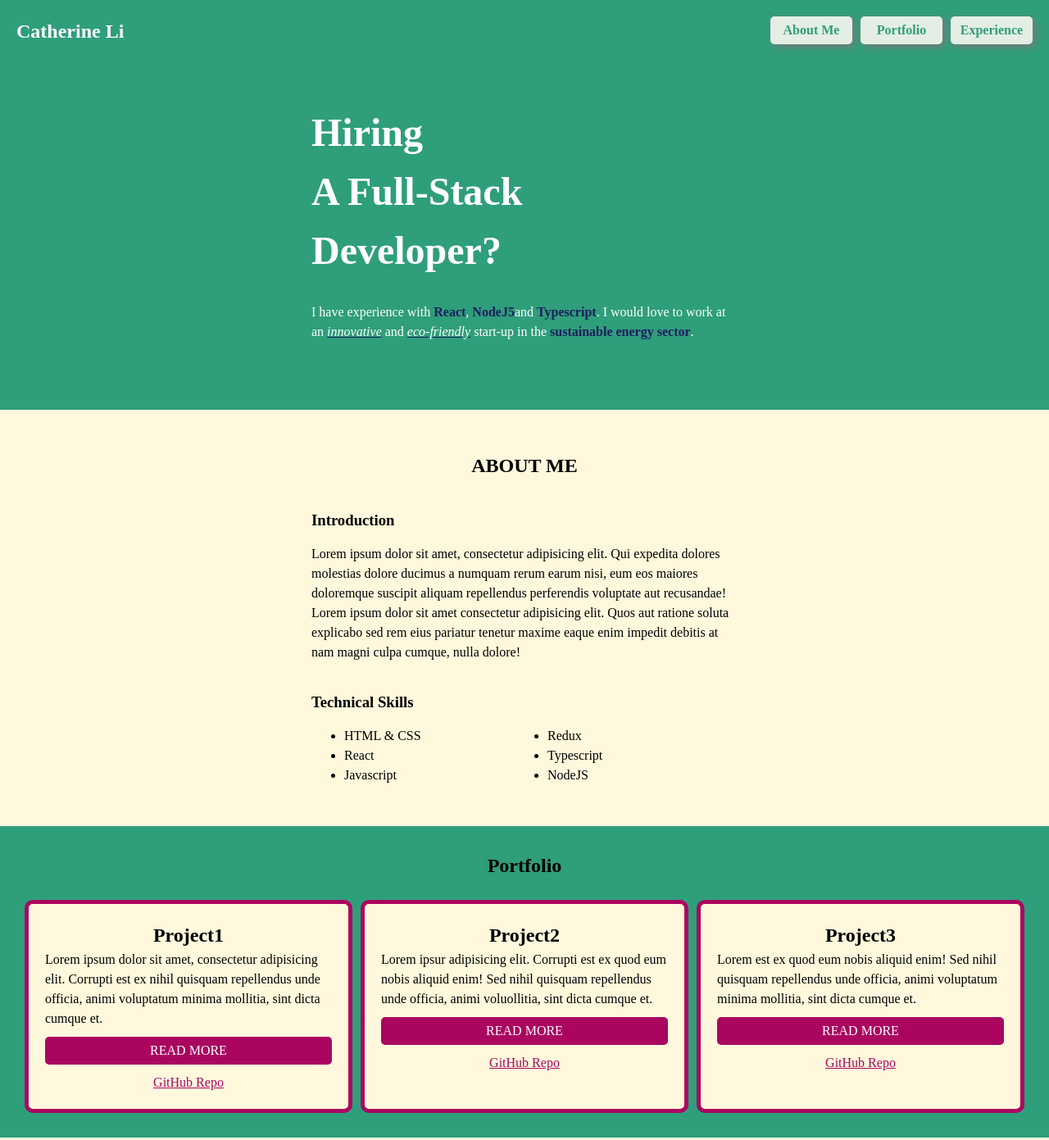
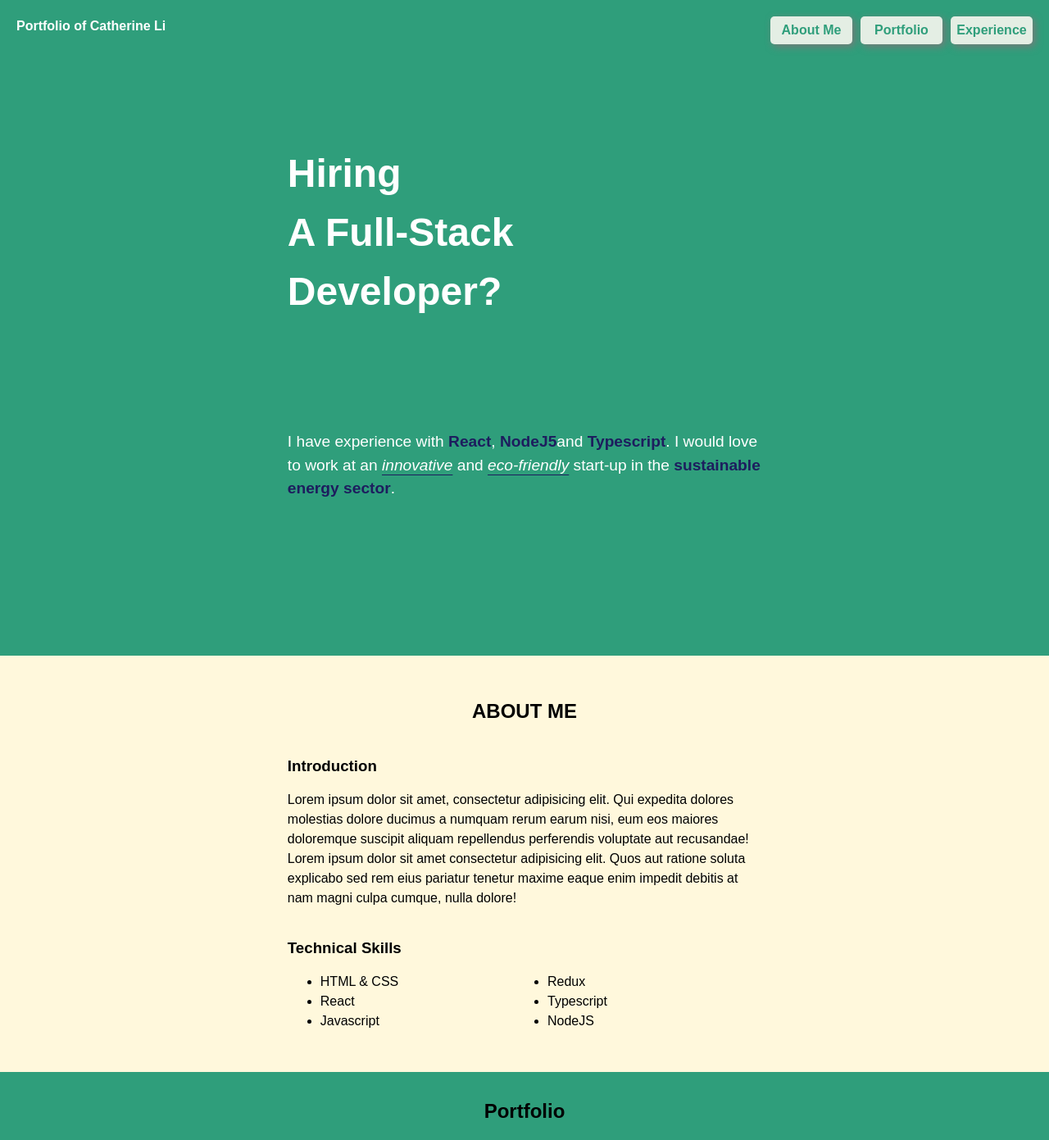
Before and after one commit to catlirex/boolean-uk-html-full-stack-portfolio, a website: page index.html in a window 1280 px wide. Shown: the top 1391 px of the page at 82% size. Drawn offline with Linux system fonts and the light colour scheme.

Commit message:
added font, set cover height

```diff
--- a/index.html
+++ b/index.html
@@ -6,11 +6,16 @@
     <meta http-equiv="X-UA-Compatible" content="ie=edge" />
     <title>Catherine's Portfolio</title>
     <link rel="stylesheet" href="style.css" />
+    <!-- <link rel="preconnect" href="https://fonts.gstatic.com" />
+    <link
+      href="https://fonts.googleapis.com/css2?family=Montserrat:wght@400;500&display=swap"
+      rel="stylesheet"
+    /> -->
   </head>
   <body>
     <section id="cover">
       <header>
-        <h2>Catherine Li</h2>
+        <h2>Portfolio of Catherine Li</h2>
         <nav>
           <ul>
             <li><a href="#about-me">About Me</a></li>
--- a/style.css
+++ b/style.css
@@ -2,17 +2,19 @@
   margin: 0;
   box-sizing: border-box;
   line-height: 1.5;
+  scroll-behavior: smooth;
+  font-family: "Montserrat", sans-serif;
 }
 
 body {
   display: grid;
-  grid-template-rows: 500px auto;
+  grid-template-rows: 100vh auto;
 }
 
 /* Cover */
 #cover {
   display: grid;
-  grid-template-rows: auto;
+  grid-template-rows: 100px auto;
 
   padding: 20px;
   background-color: rgb(47, 158, 123);
@@ -22,10 +24,9 @@ body {
 header {
   display: grid;
   grid-template-columns: 200px 1fr;
-  justify-content: center;
 }
 header nav {
-  justify-self: right;
+  justify-self: flex-end;
 }
 
 header nav ul {
@@ -54,6 +55,10 @@ header nav ul li {
   padding: 56px;
 }
 
+header h2 {
+  font-size: 1rem;
+}
+
 .title h1 {
   grid-area: title;
   font-size: 3rem;
@@ -62,6 +67,7 @@ header nav ul li {
 
 .title p {
   grid-area: lead;
+  font-size: 1.2rem;
 }
 
 header nav ul a {
@@ -71,7 +77,6 @@ header nav ul a {
 
 header nav ul a:hover {
   text-decoration: underline;
-  font-size: 110%;
 }
 
 header nav ul a:visited {
@@ -86,6 +91,7 @@ strong {
 em {
   text-decoration: underline;
   text-decoration-color: rgb(29, 29, 94);
+  text-underline-position: under;
 }
 
 /* ABOUT ME */
@@ -118,9 +124,12 @@ em {
 }
 
 /* portfolio */
+#portfolio {
+  background-color: rgb(47, 158, 123);
+}
 .portfo {
   display: grid;
-  background-color: rgb(47, 158, 123);
+
   padding: 30px;
   grid-template:
     "porfo-title porfo-title porfo-title" 50px
@@ -140,6 +149,10 @@ article {
   padding: 20px;
   border: 5px solid rgb(170, 6, 96);
   border-radius: 10px;
+}
+
+article p {
+  height: 250px;
 }
 
 .project1 {
@@ -171,13 +184,17 @@ article a.github {
 }
 
 /* Experience */
+#experience {
+  background-color: cornsilk;
+}
+
 .job-history {
   display: grid;
   grid-template:
     ".h2." 50px
     ". job ." auto/
     1fr 65ch 1fr;
-  background-color: cornsilk;
+
   padding: 50px;
 }
 
```
Also changed, not shown: page/project1.html (+1 -3 lines), page/project2.html (+4 -1 lines), page/project3.html (+4 -1 lines).
